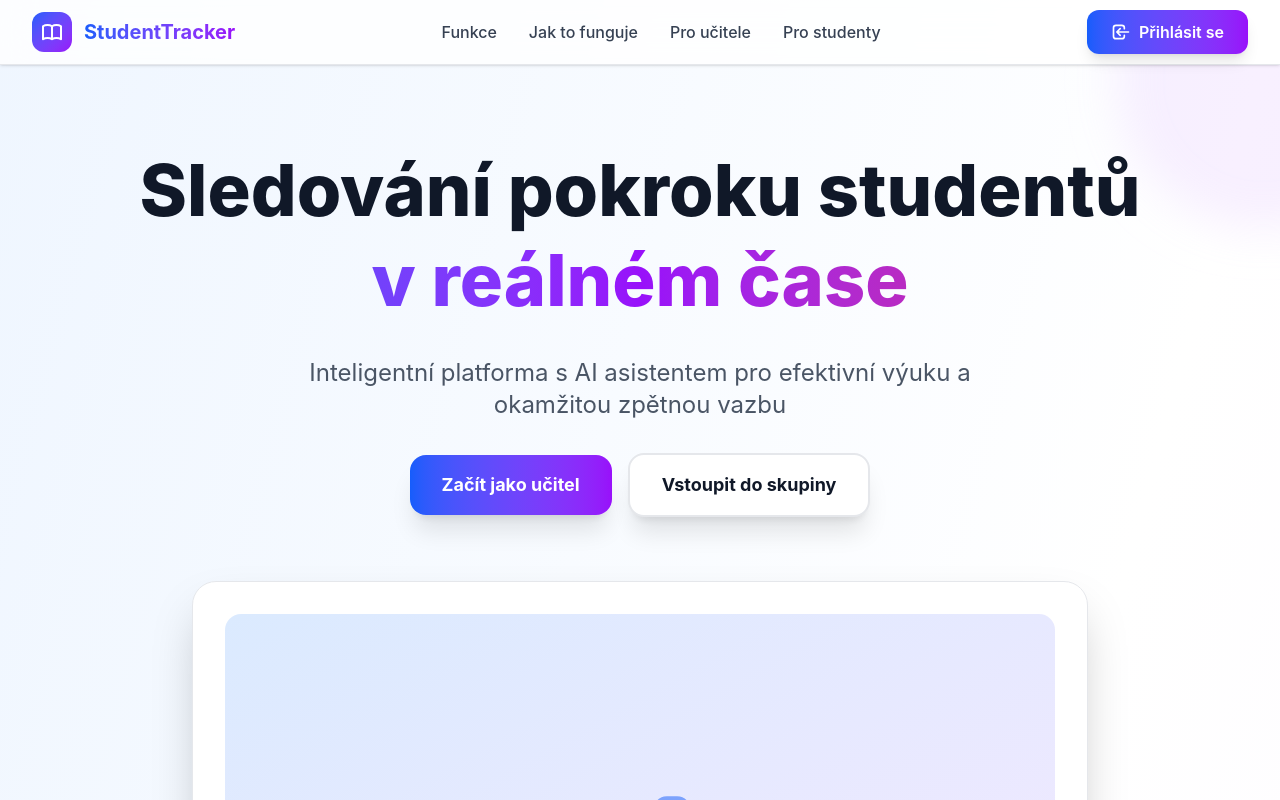
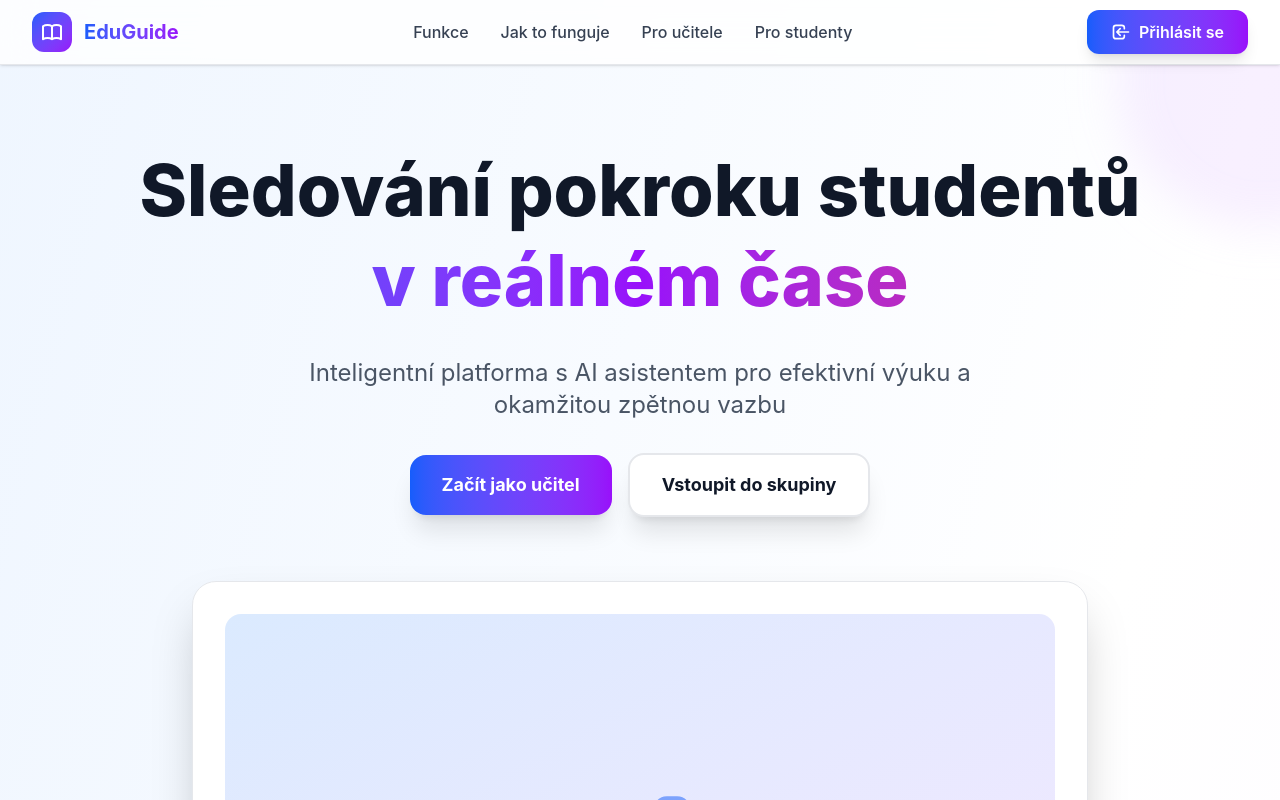
Before and after one commit to vsafranek/nuxt-student-tracker, a Nuxt app: page / in a window 1280 px wide. Shown: the top 800 px of the page. Built offline with nearby package versions, Linux system fonts and the light colour scheme; no server answers.

Commit message:
Changed name of App

```diff
--- a/app.vue
+++ b/app.vue
@@ -13,7 +13,7 @@ const supabase = useSupabaseClient()
 // Head konfigurace
 useHead({
   titleTemplate: (titleChunk) => {
-    return titleChunk ? `${titleChunk} - StudentTracker` : 'StudentTracker - Sledování pokroku studentů'
+    return titleChunk ? `${titleChunk} - EduGuide` : 'EduGuide - Sledování pokroku studentů'
   },
   htmlAttrs: {
     lang: 'cs'
--- a/layouts/defaults.vue
+++ b/layouts/defaults.vue
@@ -11,7 +11,7 @@
                     <path stroke-linecap="round" stroke-linejoin="round" stroke-width="2" d="M12 6.253v13m0-13C10.832 5.477 9.246 5 7.5 5S4.168 5.477 3 6.253v13C4.168 18.477 5.754 18 7.5 18s3.332.477 4.5 1.253m0-13C13.168 5.477 14.754 5 16.5 5c1.747 0 3.332.477 4.5 1.253v13C19.832 18.477 18.247 18 16.5 18c-1.746 0-3.332.477-4.5 1.253" />
                   </svg>
                 </div>
-                <span class="ml-3 text-xl font-bold text-gray-900">StudentTracker</span>
+                <span class="ml-3 text-xl font-bold text-gray-900">EduGuide</span>
               </div>
             </div>
 
--- a/nuxt.config.ts
+++ b/nuxt.config.ts
@@ -53,7 +53,7 @@ export default defineNuxtConfig({
   },
   app: {
     head: {
-      title: 'StudentTracker - Sledování pokroku studentů',
+      title: 'EduGuide - Sledování pokroku studentů',
       meta: [
         { charset: 'utf-8' },
         { name: 'viewport', content: 'width=device-width, initial-scale=1' },
--- a/package.json
+++ b/package.json
@@ -1,5 +1,5 @@
 {
-  "name": "nuxt-student-tracker",
+  "name": "eduguide",
   "type": "module",
   "private": true,
   "scripts": {
--- a/pages/index.vue
+++ b/pages/index.vue
@@ -12,7 +12,7 @@
               </svg>
             </div>
             <span class="text-xl font-bold bg-gradient-to-r from-blue-600 to-purple-600 bg-clip-text text-transparent">
-              StudentTracker
+              EduGuide
             </span>
           </div>
 
@@ -380,7 +380,7 @@
                   <path stroke-linecap="round" stroke-linejoin="round" stroke-width="2" d="M12 6.253v13m0-13C10.832 5.477 9.246 5 7.5 5S4.168 5.477 3 6.253v13C4.168 18.477 5.754 18 7.5 18s3.332.477 4.5 1.253m0-13C13.168 5.477 14.754 5 16.5 5c1.747 0 3.332.477 4.5 1.253v13C19.832 18.477 18.247 18 16.5 18c-1.746 0-3.332.477-4.5 1.253" />
                 </svg>
               </div>
-              <span class="text-xl font-bold">StudentTracker</span>
+              <span class="text-xl font-bold">EduGuide</span>
             </div>
             <p class="text-gray-400">
               Moderní platforma pro sledování pokroku studentů s AI asistentem
@@ -398,13 +398,13 @@
           <div>
             <h3 class="font-bold mb-4">Kontakt</h3>
             <ul class="space-y-2 text-gray-400">
-              <li>Email: info@studenttracker.cz</li>
+              <li>Email: info@eduguide.cz</li>
               <li>Tel: +420 123 456 789</li>
             </ul>
           </div>
         </div>
         <div class="border-t border-gray-800 mt-8 pt-8 text-center text-gray-400">
-          <p>&copy; 2025 StudentTracker. Všechna práva vyhrazena.</p>
+          <p>&copy; 2025 EduGuide. Všechna práva vyhrazena.</p>
         </div>
       </div>
     </footer>
--- a/pages/teacher/dashboard.vue
+++ b/pages/teacher/dashboard.vue
@@ -11,7 +11,7 @@
                 </svg>
               </div>
               <div>
-                <h1 class="text-xl font-bold text-gray-900">StudentTracker</h1>
+                <h1 class="text-xl font-bold text-gray-900">EduGuide</h1>
                 <p class="text-sm text-gray-500">Dashboard učitele</p>
               </div>
             </div>
```
Also changed, not shown: 1 other file (tests, documents, lock files or other folders).
